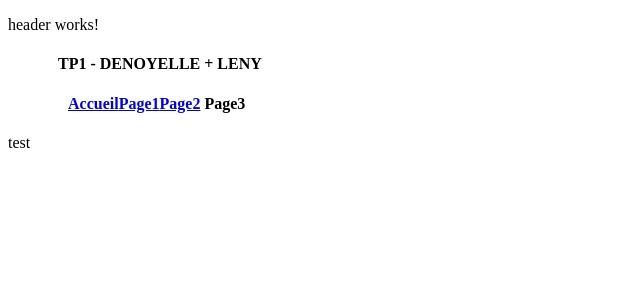
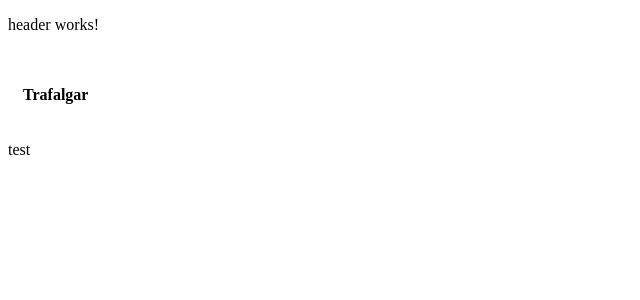
Before and after one commit to lenyDENOYELLE/2025_R4A10_DENOYELLE_Leny, an Angular app: page / in a window 1280 px wide. Shown: the top 300 px of the page, without its empty margins (0-640 px from the left). Built offline with nearby package versions, Linux system fonts and the light colour scheme.

Commit message:
amélioration du header

```diff
--- a/src/app/header/header.component.html
+++ b/src/app/header/header.component.html
@@ -1,14 +1,16 @@
 <p>header works!</p>
 <header>
     <!--<logo></logo>-->
-    <h4>TP1 - DENOYELLE + LENY</h4>
+    <img href="../../../TP2_INSTRUCTIONS/TP_seance_2/lego_1.jpg">
+    <h4>Trafalgar</h4>
             <button class="menu">MENU</button>
             <nav class="menu">
                 <h4>
-                    <a href="https://www.youtube.com/watch?v=dQw4w9WgXcQ">Accueil</a>
-                    <a href="https://github.com/lenyDENOYELLE">Page1</a>
-                    <a href="https://developer.mozilla.org/fr/docs/Web/JavaScript">Page2</a>
-                    Page3
+                    <a href="https://github.com/lenyDENOYELLE">Home</a>
+                    <a href="https://www.youtube.com/watch?v=dQw4w9WgXcQ">Find a doctor</a>
+                    <a href="https://developer.mozilla.org/fr/docs/Web/JavaScript">Apps</a>
+                    <a href="https://www.youtube.com/watch?v=Pw-0pbY9JeU">Testimonials</a>
+                    <a href="https://www.youtube.com/watch?v=8DyziWtkfBw">About us</a>
                 </h4>
             </nav>
 </header>
--- a/src/app/header/header.component.sass
+++ b/src/app/header/header.component.sass
@@ -1,15 +1,20 @@
 header
-  margin:
-    left: 50px
-    right: 50px
-    display: inline-flex
-    vertical-align: middle
-    padding: 15px
+  margin: 0px
+  display: inline-flex
+  justify-content: space-between
+  padding: 15px
 
-button
+.menu
   display: none
+
+a
+  text-decoration: none
+  color : grey
+  padding:
+    left: 5px
+    right: 5px
+  &:hover
+    color: black
 
 nav
   margin: 10px
-  &:hover
-    color: purple
```
